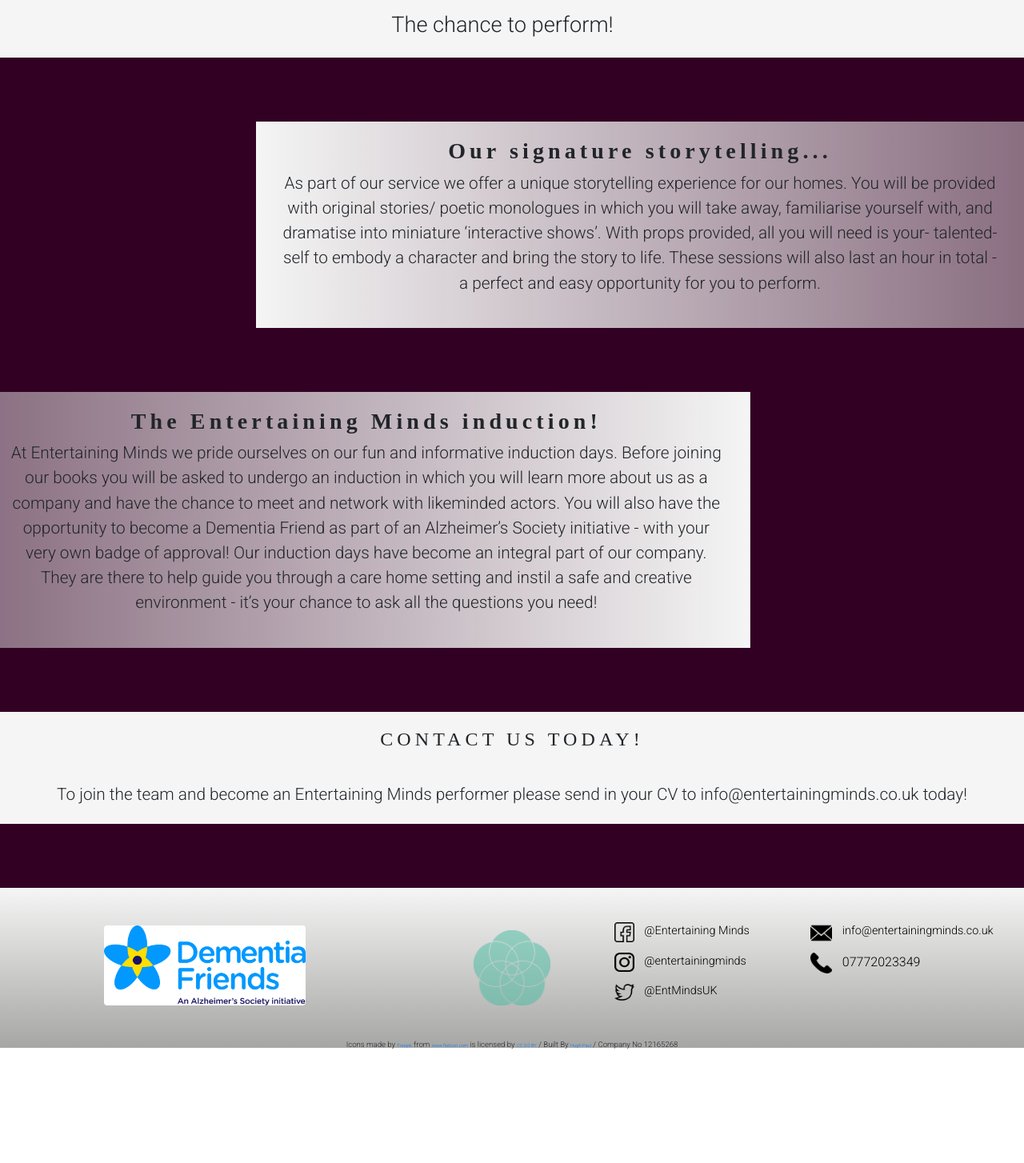
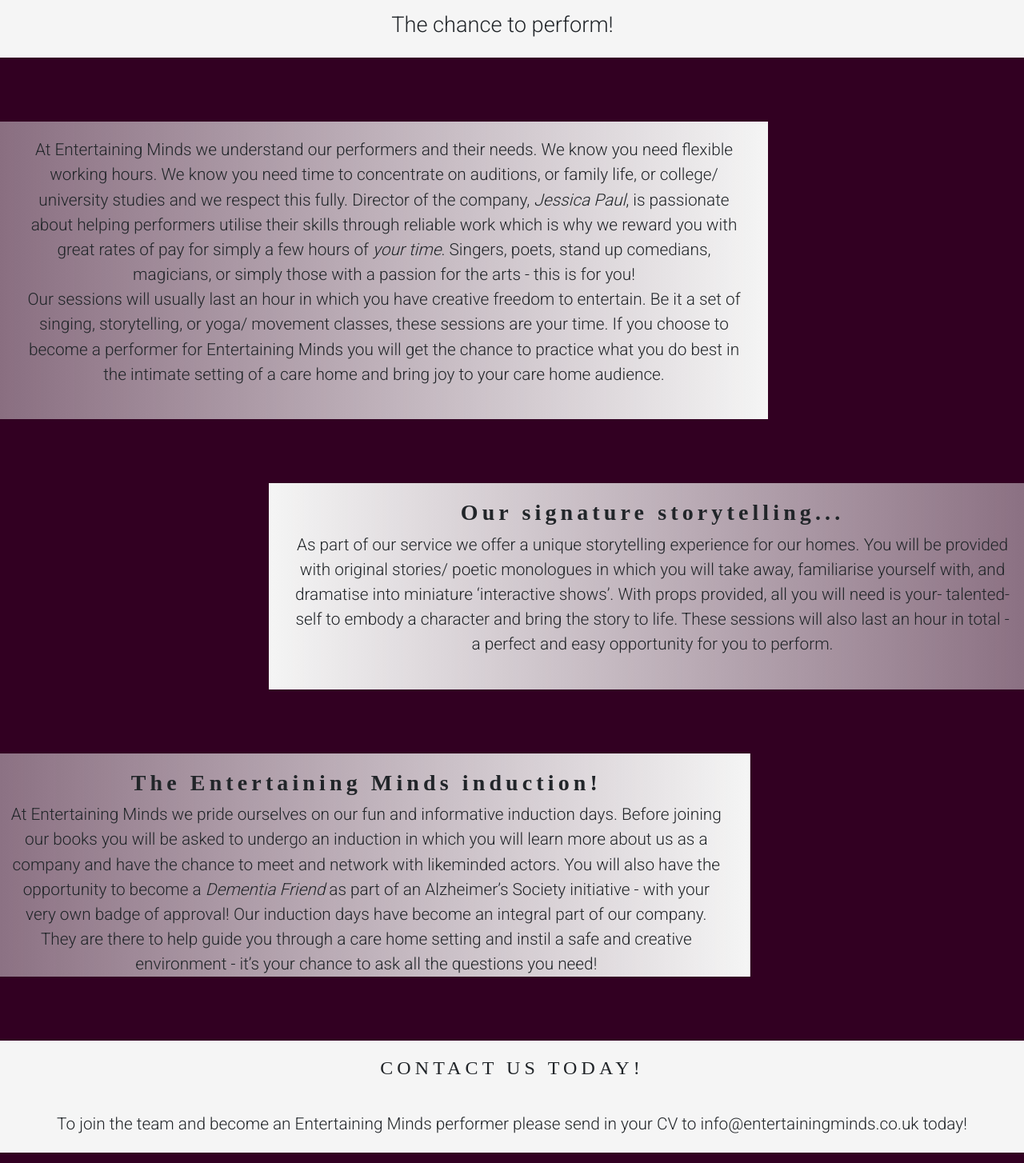
Before and after one commit to hughp23/Entertaining-Minds, a React (Create React App) app: page /workforus in a window 1280 px wide. Shown: the part 387-1841 px from the top of the page at 80% size. Before the commit the page ends 1717 px from the top, so only its background shows below. Built offline with nearby package versions, Linux system fonts and the light colour scheme.

Commit message:
Altered content again slightly and added italics to some words

```diff
--- a/src/components/WorkForUs.jsx
+++ b/src/components/WorkForUs.jsx
@@ -38,6 +38,42 @@ class WorkForUs extends Component {
               </div>
             </div>
             <MDBAnimation
+              type="slideInLeft"
+              duration="4s"
+              className="work-info-container-left"
+              reveal
+            >
+              <div className="work-info">
+                <p className="inline">
+                  At Entertaining Minds we understand our performers and their
+                  needs. We know you need flexible working hours. We know you
+                  need time to concentrate on auditions, or family life, or
+                  college/ university studies and we respect this fully.
+                  Director of the company,{" "}
+                </p>
+                <p className="italic inline">Jessica Paul</p>
+                <p className="inline">
+                  , is passionate about helping performers utilise their skills
+                  through reliable work which is why we reward you with great
+                  rates of pay for simply a few hours of{" "}
+                </p>
+                <p className="italic inline">your time</p>
+                <p className="inline">
+                  . Singers, poets, stand up comedians, magicians, or simply
+                  those with a passion for the arts - this is for you!
+                </p>
+                <p>
+                  Our sessions will usually last an hour in which you have
+                  creative freedom to entertain. Be it a set of singing,
+                  storytelling, or yoga/ movement classes, these sessions are
+                  your time. If you choose to become a performer for
+                  Entertaining Minds you will get the chance to practice what
+                  you do best in the intimate setting of a care home and bring
+                  joy to your care home audience.
+                </p>
+              </div>
+            </MDBAnimation>
+            <MDBAnimation
               type="slideInRight"
               duration="4s"
               className="work-info-container"
@@ -65,18 +101,23 @@ class WorkForUs extends Component {
             >
               <div className="work-info">
                 <h3 className="bold">The Entertaining Minds induction!</h3>
-                <p>
+                <p className="inline">
                   At Entertaining Minds we pride ourselves on our fun and
                   informative induction days. Before joining our books you will
                   be asked to undergo an induction in which you will learn more
                   about us as a company and have the chance to meet and network
                   with likeminded actors. You will also have the opportunity to
-                  become a Dementia Friend as part of an Alzheimer’s Society
-                  initiative - with your very own badge of approval! Our
-                  induction days have become an integral part of our company.
-                  They are there to help guide you through a care home setting
-                  and instil a safe and creative environment - it’s your chance
-                  to ask all the questions you need!
+                  become a{" "}
+                </p>{" "}
+                <p className="italic inline">Dementia Friend</p>
+                <p className="inline">
+                  {" "}
+                  as part of an Alzheimer’s Society initiative - with your very
+                  own badge of approval! Our induction days have become an
+                  integral part of our company. They are there to help guide you
+                  through a care home setting and instil a safe and creative
+                  environment - it’s your chance to ask all the questions you
+                  need!
                 </p>
               </div>
             </MDBAnimation>
--- a/src/components/WorkWithUs.jsx
+++ b/src/components/WorkWithUs.jsx
@@ -77,15 +77,21 @@ class WorkWithUs extends Component {
                   the wall between entertainer and resident to guarantee a
                   valuable and stimulating experience for all.
                 </p>
-                <p>
-                  In addition to this, all of our entertainers become Dementia
-                  Friends through our company’s own Dementia Friends Champion,
-                  Melanie Paul. This means they can work with unlimited
-                  awareness and understanding of your care home environment. In
-                  turn, your residents get the most from us and you get the
-                  promise of a credible service. We pride ourselves for this
-                  special information training and our inductions have now
-                  become an integral part of the reliable service we provide.
+                <p className="inline">
+                  In addition to this, all of our entertainers become{" "}
+                </p>
+                <p className="italic inline">Dementia Friend</p>{" "}
+                <p className="inline">through our company’s own </p>
+                <p className="italic inline">
+                  Dementia Friends Champion, Melanie Paul.
+                </p>{" "}
+                <p className="inline">
+                  This means they can work with unlimited awareness and
+                  understanding of your care home environment. In turn, your
+                  residents get the most from us and you get the promise of a
+                  credible service. We pride ourselves for this special
+                  information training and our inductions have now become an
+                  integral part of the reliable service we provide.
                 </p>
               </div>
             </MDBAnimation>
```
